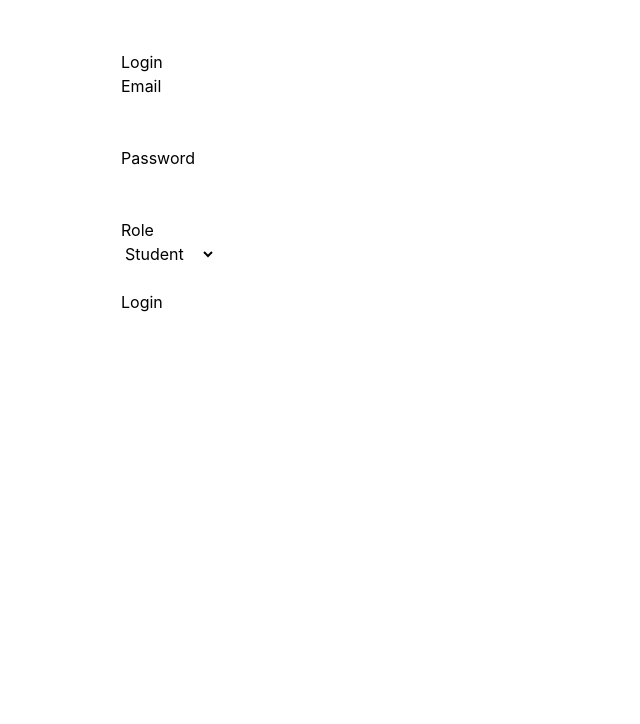
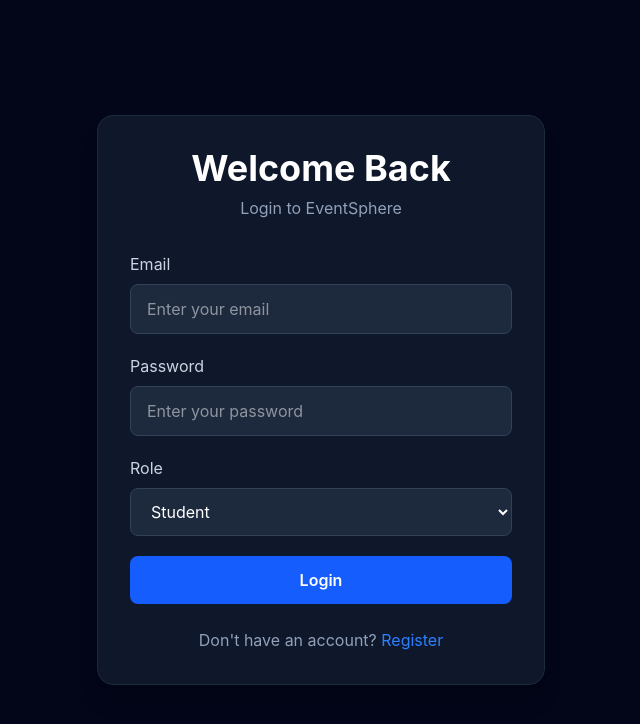
Before and after one commit to AdhravRai/Eventsphere, a React app in the folder frontend/: page /login in a window 1280 px wide. Shown: the top 724 px of the page, without its empty margins (319-959 px from the left). Built offline with nearby package versions, Linux system fonts and the light colour scheme; the HTML template or start-up script is replaced by a standard one.

Commit message:
feat: redesign login page with tailwind

```diff
--- a/frontend/src/pages/Home.jsx
+++ b/frontend/src/pages/Home.jsx
@@ -87,7 +87,7 @@
             </p>
           </div>
 
-          <div className="bg-slate-900 p-6 rounded-xl border border-slate-800">
+          <div className="bg-slate-900 p-6 rounded-xl border border-slate-800 hover:border-blue-500 hover:-translate-y-2 transition-all duration-300">
             <h3 className="text-xl font-bold mb-3">
               Certificates
             </h3>
--- a/frontend/src/pages/Login.jsx
+++ b/frontend/src/pages/Login.jsx
@@ -1,46 +1,76 @@
 function Login() {
   return (
-    <div
-      style={{
-        maxWidth: "400px",
-        margin: "50px auto",
-      }}
-    >
-      <h1>Login</h1>
+    <div className="min-h-screen bg-slate-950 flex items-center justify-center px-4">
+      <div className="w-full max-w-md bg-slate-900 border border-slate-800 rounded-2xl p-8 shadow-xl">
 
-      <form>
+        <h1 className="text-4xl font-bold text-center text-white mb-2">
+          Welcome Back
+        </h1>
+
+        <p className="text-slate-400 text-center mb-8">
+          Login to EventSphere
+        </p>
+
+        <form className="space-y-5">
+
           <div>
-          <label>Email</label>
-          <br />
-          <input type="email" />
+            <label className="block text-slate-300 mb-2">
+              Email
+            </label>
+
+            <input
+              type="email"
+              placeholder="Enter your email"
+              className="w-full px-4 py-3 rounded-lg bg-slate-800 border border-slate-700 text-white focus:outline-none focus:border-blue-500"
+            />
           </div>
 
-        <br />
+          <div>
+            <label className="block text-slate-300 mb-2">
+              Password
+            </label>
+
+            <input
+              type="password"
+              placeholder="Enter your password"
+              className="w-full px-4 py-3 rounded-lg bg-slate-800 border border-slate-700 text-white focus:outline-none focus:border-blue-500"
+            />
+          </div>
 
           <div>
-          <label>Password</label>
-          <br />
-          <input type="password" />
-        </div>
+            <label className="block text-slate-300 mb-2">
+              Role
+            </label>
 
-        <br />
-
-        <div>
-          <label>Role</label>
-          <br />
-          <select>
+            <select
+              className="w-full px-4 py-3 rounded-lg bg-slate-800 border border-slate-700 text-white focus:outline-none focus:border-blue-500"
+            >
               <option>Student</option>
               <option>Organizer</option>
               <option>Admin</option>
             </select>
           </div>
 
-        <br />
-
-        <button type="submit">
+          <button
+            type="submit"
+            className="w-full bg-blue-600 hover:bg-blue-700 transition py-3 rounded-lg text-white font-semibold"
+          >
             Login
           </button>
+
         </form>
+
+        <p className="text-center text-slate-400 mt-6">
+          Don't have an account?{" "}
+          <a
+            href="/register"
+            className="text-blue-500 hover:text-blue-400"
+          >
+            Register
+          </a>
+        </p>
+
+      </div>
     </div>
   );
 }
```
Lines whose indentation alone changed are shown as unchanged.
